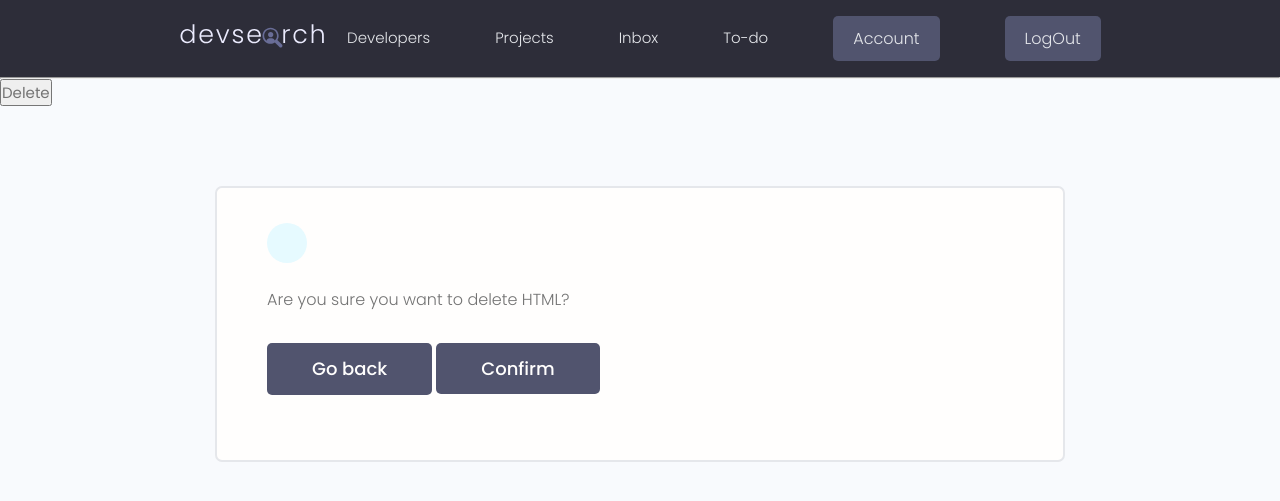
After one commit to Salvaponce/devsearch, a Django app: page /delete_skill/45669973-8762-42e3-82d4-388223c59d21/ in a window 1280 px wide. The commit adds this page. Shown: the top 501 px of the page. Run offline with Django 4.2, Linux system fonts and the light colour scheme; a user stored in the database is signed in; data comes from the database, SQL or seed files in the repository; some libraries are stand-ins or nearby versions.

Commit message:
completing skill functionality like update and delete

```diff
--- a/projects/views.py
+++ b/projects/views.py
@@ -32,7 +32,7 @@ def createProject(request):
             project.owner = profile
             project.save()
             # Redirect to success page or show confirmation message
-            return redirect('/')  # Replace with your success URL pattern name
+            return redirect('account')  # Replace with your success URL pattern name
     else:
         form = ProjectForm() #Like this we build an instance of ProjectForm
     context = {'form': form}
@@ -49,7 +49,7 @@ def updateProject(request, pk):
         form = ProjectForm(request.POST, request.FILES, instance=projectObj)
         if form.is_valid():
             form.save()
-            return redirect('/')
+            return redirect('account')
     context = {'form': form}
     return render(request, 'projects/project-form.html', context)
 
@@ -64,4 +64,4 @@ def deleteProject(request, pk):
 
         return redirect('/')
 
-    return render(request, 'projects/delete.html', {'object':project})
+    return render(request, 'delete.html', {'object':project})
--- /dev/null
+++ b/templates/delete.html
@@ -0,0 +1,24 @@
+{% extends 'main.html' %}
+
+{% block content %}
+<form action="" method="POST">
+    {% csrf_token %}
+    <input type="submit" value="Delete" />
+</form>
+
+<main class="formPage my-xl">
+        <div class="content-box">
+            <div class="formWrapper">
+                <a class="backButton" href="#"><i class="im im-angle-left"></i></a>
+                <br>
+
+                <form class="form" action="" method="POST">
+                   {% csrf_token %}
+                    <p>Are you sure you want to delete {{object}}?</p>
+                    <a class="btn btn--sub btn--lg  my-md" href="{{request.GET.next}}">Go back</a>
+                    <input class="btn btn--sub btn--lg  my-md" type="submit" value="Confirm" />
+                </form>
+            </div>
+        </div>
+    </main>
+{% endblock %}
--- a/users/templates/users/account.html
+++ b/users/templates/users/account.html
@@ -60,7 +60,7 @@
               </td>
               <td class="settings__tableActions">
                 <a class="tag tag--pill tag--main settings__btn" href="{% url 'update_skill' skill.id %}"><i class="im im-edit"></i> Edit</a>
-                <a class="tag tag--pill tag--main settings__btn" href="#"><i class="im im-x-mark-circle-o"></i>
+                <a class="tag tag--pill tag--main settings__btn" href="{% url 'delete_skill' skill.id %}?next=/account"><i class="im im-x-mark-circle-o"></i>
                   Delete</a>
               </td>
             </tr>
@@ -86,7 +86,7 @@
               </td>
               <td class="settings__tableActions">
                 <a class="tag tag--pill tag--main settings__btn" href="{% url 'update-project' project.id %}"><i class="im im-edit"></i> Edit</a>
-                <a class="tag tag--pill tag--main settings__btn" href="url 'delete-project' project.id"><i class="im im-x-mark-circle-o"></i>
+                <a class="tag tag--pill tag--main settings__btn" href="{% url 'delete-project' project.id %}?next=/account"><i class="im im-x-mark-circle-o"></i>
                   Delete</a>
               </td>
             </tr>
--- a/users/templates/users/profiles.html
+++ b/users/templates/users/profiles.html
@@ -11,10 +11,10 @@
         </div>
 
         <div class="hero-section__search">
-          <form class="form" action="#" method="get">
+          <form class="form" action="{% url 'profiles' %}" method="get">
             <div class="form__field">
               <label for="formInput#search">Search Developers </label>
-              <input class="input input--text" id="formInput#search" type="text" name="text"
+              <input class="input input--text" id="formInput#search" type="text" name="search_query"
                 placeholder="Search by developer name" />
             </div>
 
--- a/users/urls.py
+++ b/users/urls.py
@@ -13,4 +13,5 @@ urlpatterns = [
 
     path('create_skill/', views.create_skill, name = 'create_skill'),
     path('update_skill/<str:pk>/', views.update_skill, name = 'update_skill'),
+    path('delete_skill/<str:pk>/', views.delete_skill, name = 'delete_skill'),
 ]
--- a/users/views.py
+++ b/users/views.py
@@ -10,7 +10,8 @@ from django.contrib import messages
 
 def profiles(request):
     profiles = Profile.objects.all()
-    return render(request, 'users/profiles.html', {'profiles': profiles})
+    context = {'profiles': profiles}
+    return render(request, 'users/profiles.html', context)
 
 
 def userProfile(request, pk):
@@ -145,3 +146,17 @@ def update_skill(request, pk):
 
     context = {'form' : form }
     return render(request, 'users/skill_form.html')
+
+
+@login_required(login_url = 'login')
+def delete_skill(request, pk):
+    profile = request.user.profile
+    skill = profile.skill_set.get(id = pk)
+    context = {'object': skill}
+
+    if request.method == 'POST':
+        skill.delete()
+        messages.success(request, "Skill was deleted so quickly!")
+        return redirect('account')
+
+    return render(request, 'delete.html', context)
```
Also changed, not shown: projects/templates/projects/delete.html (deleted, +0 -10 lines), users/templates/users/skill_form.html (+18 -8 lines).
